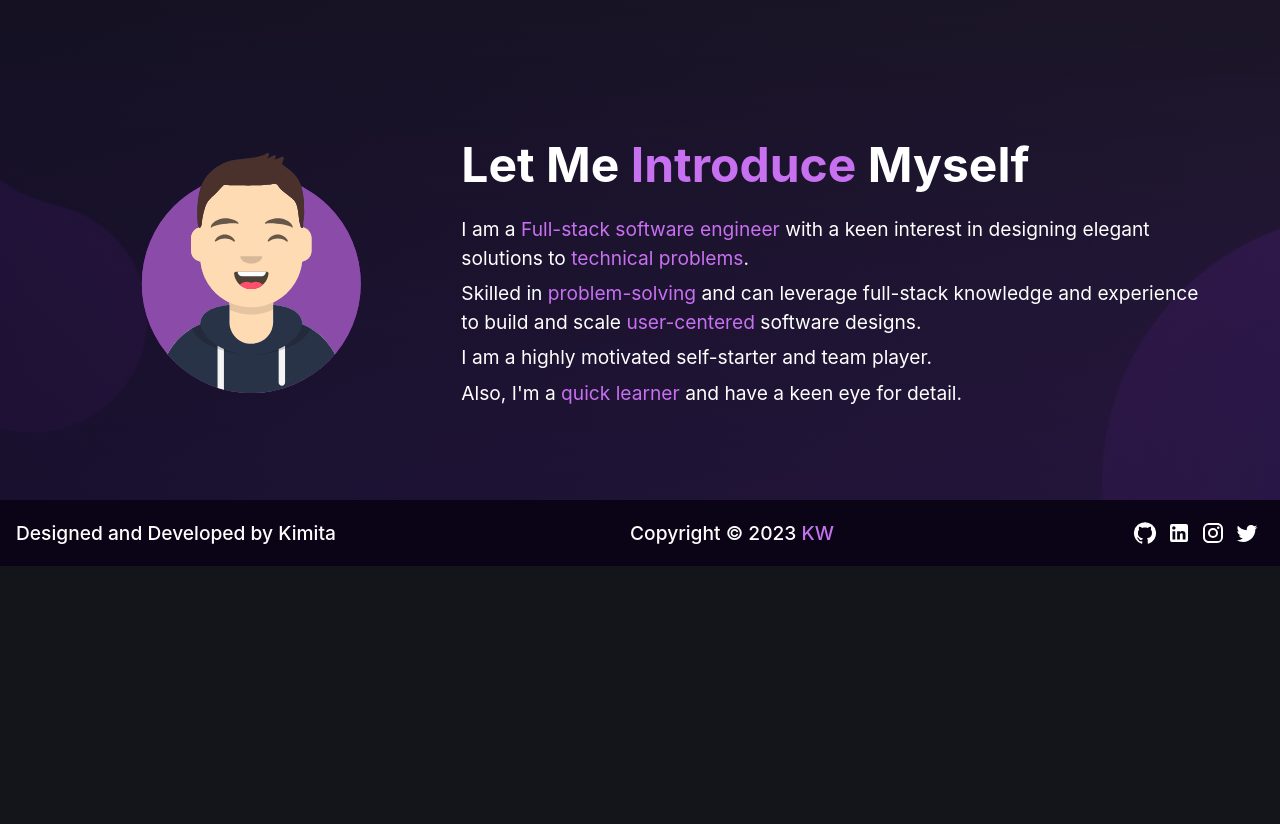
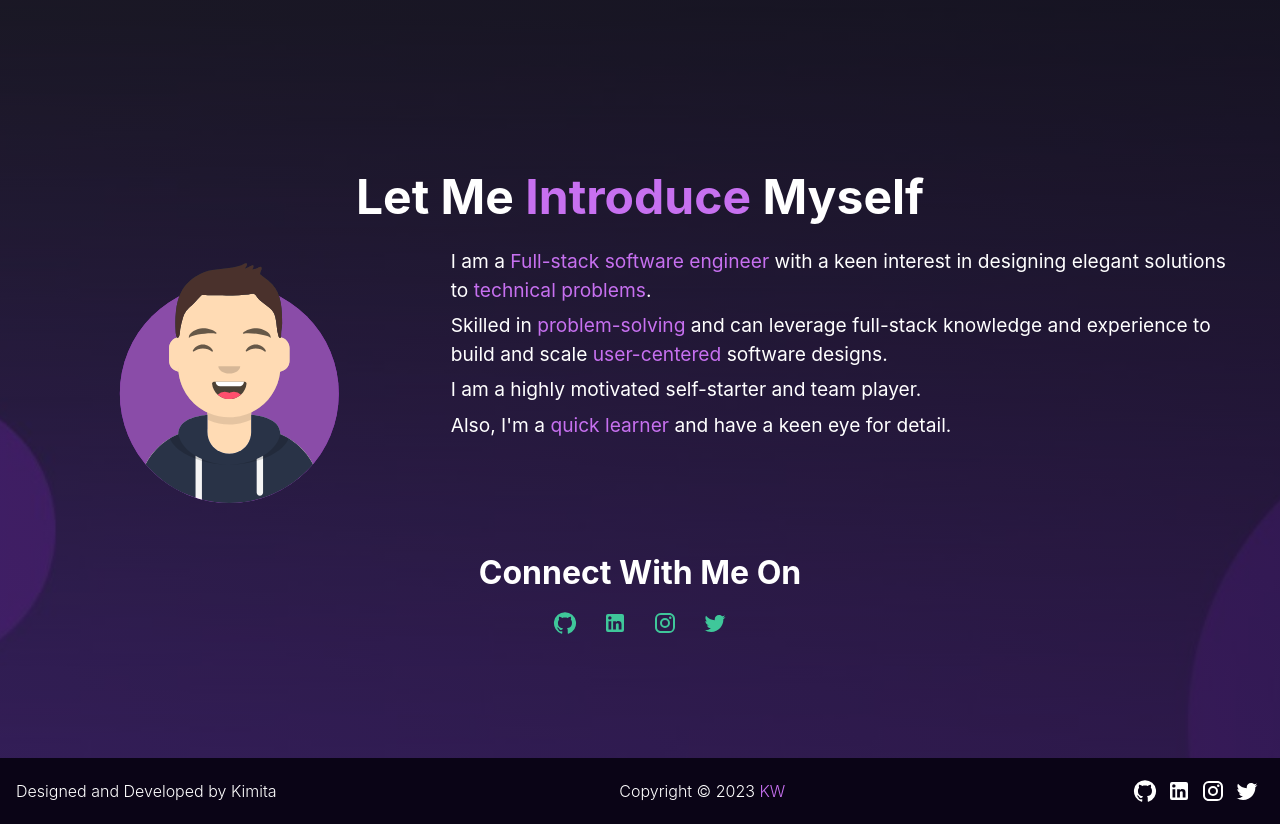
Before and after one commit to kimitaWanjohi/portfolio, a React (Vite) app: page / in a window 1280 px wide. Shown: the part 820-1644 px from the top of the page. Before the commit the page ends 1386 px from the top, so only its background shows below. Built offline with nearby package versions, Linux system fonts and the light colour scheme.

Commit message:
intro done

```diff
--- a/src/components/Home/HeroSection.tsx
+++ b/src/components/Home/HeroSection.tsx
@@ -15,7 +15,7 @@ const HeroSection: React.FC = () => {
     const theme = useTheme();
     return (
         <Box sx={{
-            height: {xs: 'auto', md: '100vh'},
+            height: {xs: 'auto', sm : '100vh'},
             mb: theme.spacing(4),
             px: theme.spacing(4)
         }}>
--- a/src/components/Home/Introduction.tsx
+++ b/src/components/Home/Introduction.tsx
@@ -3,7 +3,14 @@ import React from 'react';
 import Box from '@mui/material/Box';
 import Typography from '@mui/material/Typography';
 import Grid from '@mui/material/Grid';
+import IconButton from '@mui/material/IconButton';
 import { styled, useTheme } from '@mui/material/styles';
+
+import GitHubIcon from '@mui/icons-material/GitHub';
+import LinkedInIcon from '@mui/icons-material/LinkedIn';
+import InstagramIcon from '@mui/icons-material/Instagram';
+import TwitterIcon from '@mui/icons-material/Twitter';
+import MailIcon from '@mui/icons-material/Mail';
 
 import Avatar from '../../assets/avatar.svg';
 
@@ -15,7 +22,7 @@ const Span = styled('span')(({ theme }) => ({
 const MbFont =  styled('div')(({ theme }) => ({
     fontSize: '1.2rem',
     [theme.breakpoints.down('sm')]: {
-        fontSize: '0.8rem'
+        fontSize: '1rem'
     }
 }));
 
@@ -26,8 +33,11 @@ const Introduction: React.FC = () => {
         <>
             <Box sx={{
                 my: theme.spacing(4),
-                px: theme.spacing(4),
+                pt: theme.spacing(4),
             }}>
+                    <Typography variant="h2" align="center" component="h2" gutterBottom>
+                        Let Me <Span>Introduce</Span> Myself
+                    </Typography>
                 <Grid container>
                     <Grid item xs={12} sm={4}>
                         <Box sx={{
@@ -35,7 +45,7 @@ const Introduction: React.FC = () => {
                             justifyContent: 'center',
                             alignItems: 'center',
                             height: '100%',
-                            px: theme.spacing(2)
+                            p: theme.spacing(2)
                         }}>
                             <img src={Avatar} alt="About" style={{ maxWidth: '220px', height: 'auto', width: '100%'}} />
                         </Box>
@@ -50,9 +60,6 @@ const Introduction: React.FC = () => {
                             }}
                         >
                             <MbFont>
-                                <Typography variant="h2" component="h2" gutterBottom>
-                                    Let Me <Span>Introduce</Span> Myself
-                                </Typography>
                                 <Typography sx={{
                                     fontSize: 'inherit',
                                     fontWeight: 'inherit'
@@ -80,6 +87,57 @@ const Introduction: React.FC = () => {
                             </MbFont>
                         </Box>
                     </Grid>
+                    <Grid item xs={12} sm={12}>
+                        <Box sx={{
+                            py: theme.spacing(4),
+                            display: 'flex',
+                            flexDirection: 'column',
+                            justifyContent: 'center',
+                            alignItems: 'center'
+                        }}>
+                            <Typography variant="h4" gutterBottom>
+                                Connect With Me On
+                            </Typography>
+                            <Box sx={{display: 'flex', alignItems: 'center', color: theme.palette.secondary.light}}>
+                                <IconButton
+                                 size="small"
+                                 color="inherit"
+                                 sx={{
+                                    mx: 1,
+                                }}
+                                 aria-label="github" href="https://github.com/kimitawanjohi" target="_blank">
+                                <GitHubIcon />
+                                </IconButton>
+                                <IconButton
+                                 size="small"
+                                 color="inherit"
+                                 sx={{
+                                    mx: 1,
+                                }}
+                                 aria-label="linkedin" href="https://www.linkedin.com/in/kimitawanjohi/" target="_blank">
+                                <LinkedInIcon />
+                                </IconButton>
+                                <IconButton
+                                 size="small"
+                                 color="inherit"
+                                 sx={{
+                                    mx: 1,
+                                }}
+                                 aria-label="instagram" href="https://www.instagram.com/kimitawanjo/" target="_blank">
+                                <InstagramIcon />
+                                </IconButton>
+                                <IconButton
+                                 size="small"
+                                 color="inherit"
+                                 sx={{
+                                    mx: 1,
+                                }}
+                                 aria-label="twitter" href="https://twitter.com/kimitaW" target="_blank">
+                                <TwitterIcon />
+                                </IconButton>
+                            </Box>
+                        </Box>
+                    </Grid>
                 </Grid>
             </Box>
         </>
--- a/src/components/Layout/Footer.tsx
+++ b/src/components/Layout/Footer.tsx
@@ -28,20 +28,20 @@ function Footer() {
       left: 0,
       maxHeight: '120px',
     }}>
-      <Typography variant="h6" align="center" sx={{
-        fontWeight: 500,
-        fontSize: '1.2rem'
+      <Typography variant="body1" align="center" sx={{
+        fontWeight: 300,
+        fontSize: '1rem'
       }}>
         Designed and Developed by Kimita
       </Typography>
-      <Typography variant="h6" component='div' align="center" sx={{
-        fontWeight: 500,
-        fontSize: '1.2rem'
+      <Typography variant="body1" component='div' align="center" sx={{
+        fontWeight: 300,
+        fontSize: '1rem'
       }}>
         Copyright &copy; {new Date().getFullYear()} {" "}
-        <Typography variant="h6" component='span' color="secondary" sx={{
-          fontWeight: 500,
-          fontSize: '1.2rem'
+        <Typography variant="body1" component='span' color="secondary" sx={{
+          fontWeight: 300,
+          fontSize: '1rem'
         }}>
           KW
         </Typography>
--- a/src/index.css
+++ b/src/index.css
@@ -9,7 +9,7 @@
   background-size: cover !important;
   background-repeat: no-repeat;
   background-position: center center;
-  background-image: linear-gradient(to bottom left,hsla(0,3%,6%,.678),rgba(12,10,22,.863)),url(./assets/home-bg.jpg);
+  background-image: linear-gradient( 45deg,hsla(0,3%,6%,.6),rgba(12,10,22,.8)),url(./assets/home-bg.jpg);
 }
 
 ::-webkit-scrollbar {
```
